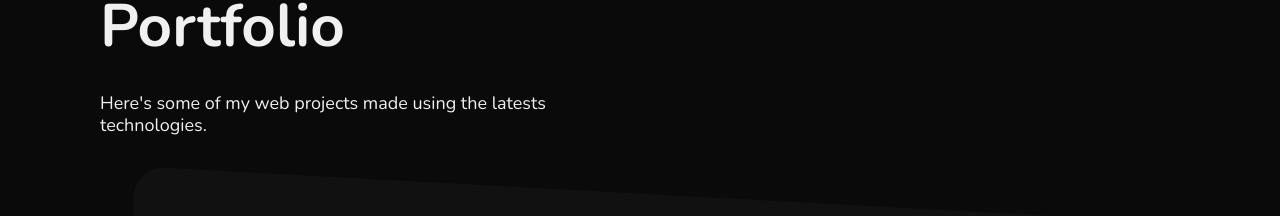
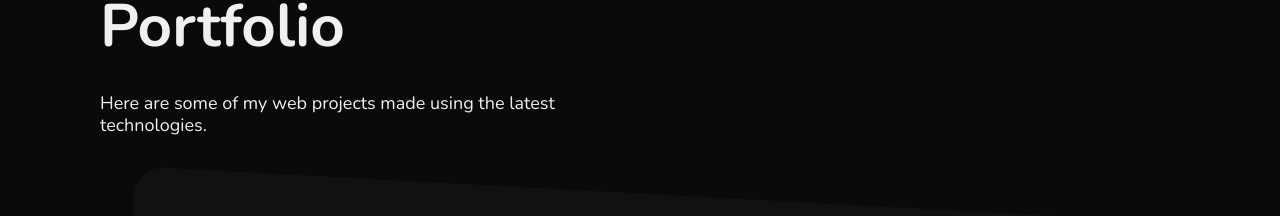
Before and after one commit to gabrielllcunha/gabrielcunhadev, a Next.js app: page /projects in a window 1280 px wide. Shown: the part 145-361 px from the top of the page. Built offline with nearby package versions, Linux system fonts and the light colour scheme.

Commit message:
fix: typos

```diff
--- a/src/components/ProjectsPage/index.js
+++ b/src/components/ProjectsPage/index.js
@@ -30,7 +30,7 @@ export function ProjectsPage() {
           Portfolio
         </h1>
         <p data-aos="fade-up" data-aos-delay="400" className={styles.desc}>
-          Here's some of my web projects made using the latests technologies.
+          Here are some of my web projects made using the latest technologies.
         </p>
 
         <ProjectItem
```
